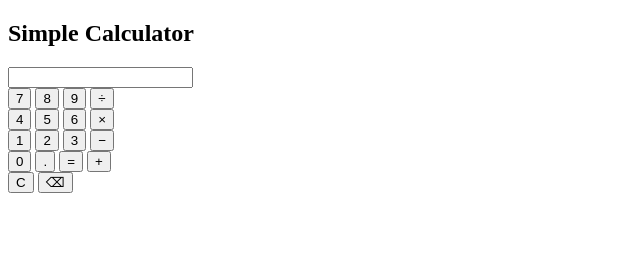
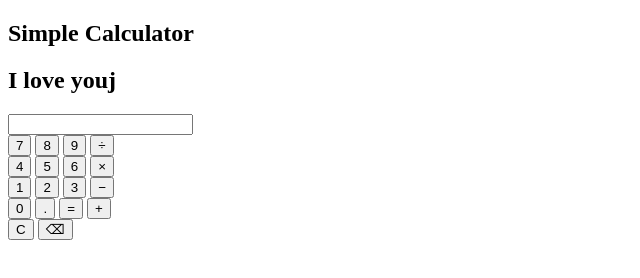
Before and after one commit to Carlody36/myproject, a plain HTML site: page index.html in a window 1280 px wide. Shown: the whole page, without its empty margins (0-640 px from the left). Drawn offline with Linux system fonts and the light colour scheme.

Commit message:
I love you

```diff
--- a/index.html
+++ b/index.html
@@ -5,6 +5,7 @@
 </head>
 <body>
   <h2>Simple Calculator</h2>
+    <h2>I love youj</h2>
   <input type="text" id="display" readonly>
 
   <div>
```
Also changed, not shown: readme.txt (added).
